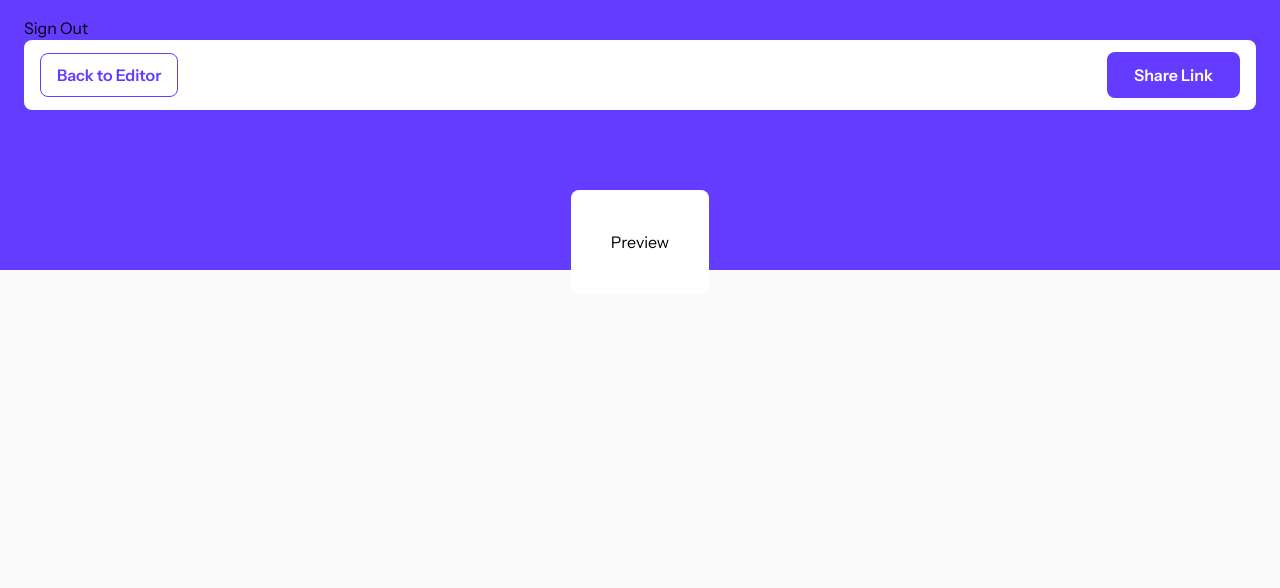
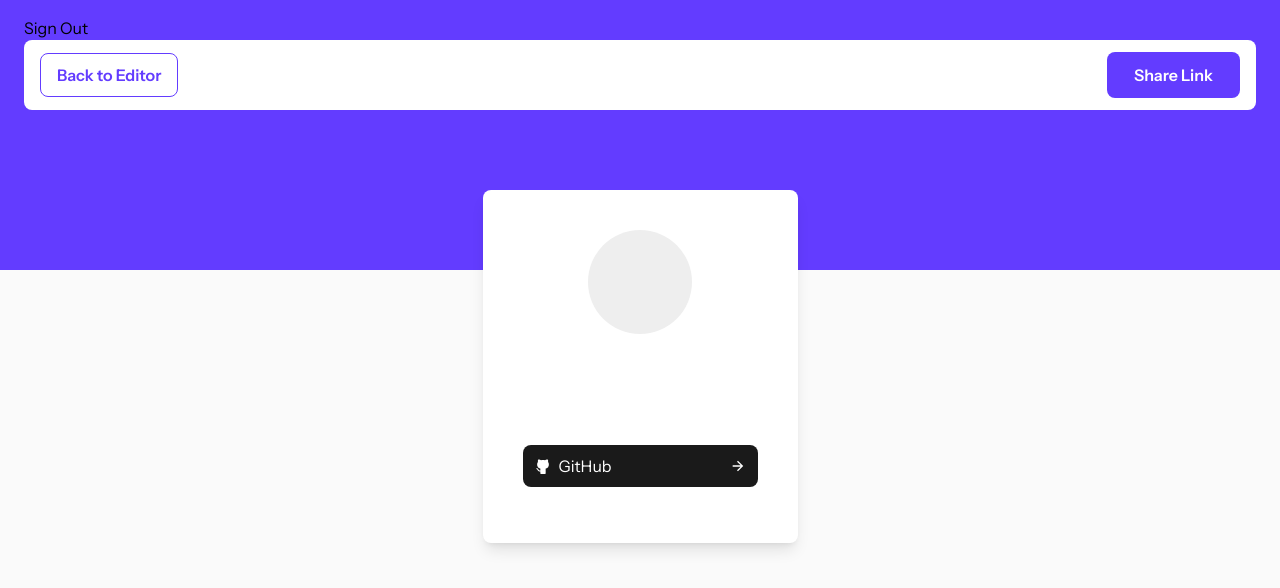
Before and after one commit to lomsadze123/fullstack-link-sharing-app, a React (Vite) app: page /preview in a window 1280 px wide. Shown: the top 588 px of the page. Built offline with nearby package versions, Linux system fonts and the light colour scheme; no server answers; the database is empty; sample sign-in values are in the browser's storage.

Commit message:
finished preview, meintenace, add copy link

```diff
--- a/src/components/addLinks/Adder.tsx
+++ b/src/components/addLinks/Adder.tsx
@@ -1,11 +1,11 @@
-import { addDoc, collection, doc, query, updateDoc } from "firebase/firestore";
+import { addDoc, collection, doc, updateDoc } from "firebase/firestore";
 import { useLinkContext } from "../../context/LinkContext";
 import SaveButton from "../saveButton/SaveButton";
 import AddLink from "./AddLink";
 import Empty from "./EmptyPage";
 import { useEffect, useState } from "react";
 import { firestore } from "../../firebase/firebase";
-import { useCollection } from "react-firebase-hooks/firestore";
+import useGetCollections from "../../hooks/useGetCollections";
 
 const Adder = () => {
   const { number, setNumber, user, setChoose, choose } = useLinkContext();
@@ -15,16 +15,9 @@ const Adder = () => {
     link: "",
     provider: "GitHub",
   });
-  const colRef = collection(firestore, "links");
-  const queryCol = query(colRef);
-  const [links] = useCollection(queryCol);
+  const { links } = useGetCollections();
 
   const addNewLink = () => {
-    // setNumber((prevNum) => [
-    //   ...prevNum,
-    //   prevNum.length === 0 ? 1 : prevNum[prevNum.length - 1] + 1,
-    // ]);
-
     return (
       <AddLink
         linkAndProvider={linkAndProvider}
@@ -65,6 +58,7 @@ const Adder = () => {
     : { ...linkAndProvider, provider: "GitHub" };
 
   const addLinkAndProvider = async () => {
+    const colRef = collection(firestore, "links");
     try {
       linkId !== "-1"
         ? handleUpdate()
--- a/src/components/desktopAdder/AddDesktop.tsx
+++ b/src/components/desktopAdder/AddDesktop.tsx
@@ -1,75 +1,9 @@
-import userImage from "../../assets/userimage.png";
-import arrowRight from "../../assets/icon-arrow-right.svg";
-import platform from "../../data/SocialData";
-import { useLinkContext } from "../../context/LinkContext";
-import { collection, query, where } from "firebase/firestore";
-import { firestore } from "../../firebase/firebase";
-import { useCollection } from "react-firebase-hooks/firestore";
+import MainInfo from "./MainInfo";
 
 const AddDesktop = () => {
-  const { choose, userInfo, user, imageURL } = useLinkContext();
-
-  const colors: { [key: string]: string } = {
-    GitHub: "bg-[#1A1A1A]",
-    YouTube: "bg-[#EE3939]",
-    LinkedIn: "bg-[#2D68FF]",
-    Facebook: "bg-[#316FF6]",
-    "Frontend Mentor": "bg-[#9d9d9d]",
-  };
-
-  const getUserInfo = () => {
-    const colRef = collection(firestore, "users");
-    const queryCol = user && query(colRef, where("owner", "==", user?.uid));
-    const [users] = useCollection(queryCol);
-
-    if (users?.docs[0]) return users?.docs[0].data();
-    else return undefined;
-  };
-
-  const checkForChoose = choose.length === 1 ? choose : choose.slice(0, -1);
-
   return (
     <div className="lg:bg-white lg:grow lg:rounded-lg lg:flex lg:flex-col lg:items-center lg:bg-phone lg:bg-no-repeat lg:bg-center lg:h-[834px]">
-      <div className="lg:mt-[165px]">
-        {imageURL ? (
-          <img
-            className="lg:w-[104px] lg:h-[104px] rounded-full"
-            src={imageURL}
-            alt="user image"
-          />
-        ) : (
-          <div className="lg:w-[104px] lg:h-[104px] lg:rounded-full lg:bg-[#EEEEEE]"></div>
-        )}
-      </div>
-      <h2 className="text-2xl px-4 font-bold bg-white text-blackMedium mt-2 h-8">
-        {`${
-          (getUserInfo()?.firstName || userInfo.firstName) +
-          " " +
-          (getUserInfo()?.lastName || userInfo.lastName)
-        }`}
-      </h2>
-      <p className="text-blackLight bg-white h-6">
-        {getUserInfo()?.email || userInfo.email}
-      </p>
-      {checkForChoose.map((link, index) => (
-        <div
-          key={link + index}
-          className={`${
-            colors[link]
-          } lg:text-white lg:w-[235px] lg:py-[9px] lg:px-3 lg:rounded-lg lg:flex lg:justify-between ${
-            index === 0 ? "lg:mt-[47px]" : "lg:mt-[22px]"
-          }`}
-        >
-          <div className="flex items-center gap-2">
-            <img
-              src={platform.find((item) => item.name === link)?.whiteIcon}
-              alt={platform[index].name}
-            />
-            <h2>{link}</h2>
-          </div>
-          <img src={arrowRight} alt="" />
-        </div>
-      ))}
+      <MainInfo />
     </div>
   );
 };
--- /dev/null
+++ b/src/components/desktopAdder/MainInfo.tsx
@@ -0,0 +1,78 @@
+import arrowRight from "../../assets/icon-arrow-right.svg";
+import platform from "../../data/SocialData";
+import { useLinkContext } from "../../context/LinkContext";
+import useGetCollections from "../../hooks/useGetCollections";
+
+const MainInfo = () => {
+  const { choose, userInfo, imageURL } = useLinkContext();
+
+  const colors: { [key: string]: string } = {
+    GitHub: "bg-[#1A1A1A]",
+    YouTube: "bg-[#EE3939]",
+    LinkedIn: "bg-[#2D68FF]",
+    Facebook: "bg-[#316FF6]",
+    "Frontend Mentor": "bg-[#9d9d9d]",
+  };
+
+  const getUserInfo = () => {
+    const { users } = useGetCollections();
+
+    if (users?.docs[0]) return users?.docs[0].data();
+    else return undefined;
+  };
+
+  const checkForChoose = choose.length === 1 ? choose : choose.slice(0, -1);
+
+  return (
+    <>
+      <div
+        className={`${
+          location.pathname === "/preview"
+            ? "lg:mt-10 pt-8 lg:pt-0"
+            : "lg:mt-[165px]"
+        }`}
+      >
+        {imageURL ? (
+          <img
+            className="w-[104px] h-[104px]  rounded-full"
+            src={imageURL}
+            alt="user image"
+          />
+        ) : (
+          <div className="lg:w-[104px] lg:h-[104px] lg:rounded-full lg:bg-[#EEEEEE]"></div>
+        )}
+      </div>
+      <h2 className="text-xl md:text-2xl px-4 font-bold bg-white text-blackMedium mt-2 h-8">
+        {`${
+          (getUserInfo()?.firstName || userInfo.firstName) +
+          " " +
+          (getUserInfo()?.lastName || userInfo.lastName)
+        }`}
+      </h2>
+      <p className="text-blackLight bg-white h-6">
+        {getUserInfo()?.email || userInfo.email}
+      </p>
+      {checkForChoose.map((link, index) => (
+        <div
+          key={link + index}
+          className={`${
+            colors[link]
+          } text-white w-[235px] py-[9px] px-3 rounded-lg flex justify-between ${
+            index === 0 ? "mt-[47px]" : "mt-[22px]"
+          }`}
+        >
+          <div className="flex items-center gap-2">
+            <img
+              src={platform.find((item) => item.name === link)?.whiteIcon}
+              alt={platform[index].name}
+            />
+            <h2>{link}</h2>
+          </div>
+          <img src={arrowRight} alt="" />
+        </div>
+      ))}
+    </>
+  );
+};
+
+export default MainInfo;
--- a/src/components/header/Header.tsx
+++ b/src/components/header/Header.tsx
@@ -6,15 +6,26 @@ import eyeImg from "../../assets/icon-preview-header.svg";
 import useWidth from "../../hooks/useWidth";
 import { Link, NavLink } from "react-router-dom";
 import { auth } from "../../firebase/firebase";
+import useGetCollections from "../../hooks/useGetCollections";
 
 const Header = () => {
   const width = useWidth();
-
   const singOut = async () => {
     try {
       await auth.signOut();
     } catch (error) {
       console.log(error);
+    }
+  };
+
+  const { links } = useGetCollections();
+
+  const handleCopyLink = async () => {
+    try {
+      await navigator.clipboard.writeText(links?.docs[0].data().link);
+      console.log("Copy link successfully");
+    } catch (error) {
+      console.log("Error from copy link", error);
     }
   };
 
@@ -77,8 +88,13 @@ const Header = () => {
                 Back to Editor
               </Link>
             </li>
-            <li className="font-semibold text-white py-[11px] bg-purple px-4 rounded-lg w-full text-center max-w-[133px]">
-              Share Link
+            <li className="font-semibold text-white bg-purple  rounded-lg w-full text-center max-w-[133px]">
+              <button
+                onClick={handleCopyLink}
+                className="w-full block py-[11px]"
+              >
+                Share Link
+              </button>
             </li>
           </ul>
         )}
--- /dev/null
+++ b/src/hooks/useGetCollections.ts
@@ -0,0 +1,20 @@
+import { collection, query, where } from "firebase/firestore";
+import { useCollection } from "react-firebase-hooks/firestore";
+import { useLinkContext } from "../context/LinkContext";
+import { firestore } from "../firebase/firebase";
+
+const useGetCollections = () => {
+  const { user } = useLinkContext();
+  const colRef = collection(firestore, "links");
+  const queryCol = user && query(colRef, where("owner", "==", user?.uid));
+  const [links] = useCollection(queryCol);
+
+  const usersColRef = collection(firestore, "users");
+  const usersQueryCol =
+    user && query(usersColRef, where("owner", "==", user?.uid));
+  const [users] = useCollection(usersQueryCol);
+
+  return { links, users };
+};
+
+export default useGetCollections;
--- a/src/pages/preview/Preview.tsx
+++ b/src/pages/preview/Preview.tsx
@@ -1,7 +1,11 @@
+import MainInfo from "../../components/desktopAdder/MainInfo";
+
 const Preview = () => {
   return (
-    <div className="flex flex-col md:-mt-20 items-center">
-      <h1 className="bg-white p-10 rounded-lg">Preview</h1>
+    <div className="flex flex-col mt-8 md:-mt-20 items-center">
+      <div className="bg-white px-10 pb-14 rounded-lg flex flex-col items-center shadow-lg">
+        <MainInfo />
+      </div>
     </div>
   );
 };
```
Also changed, not shown: src/assets/userimage.png (deleted).
